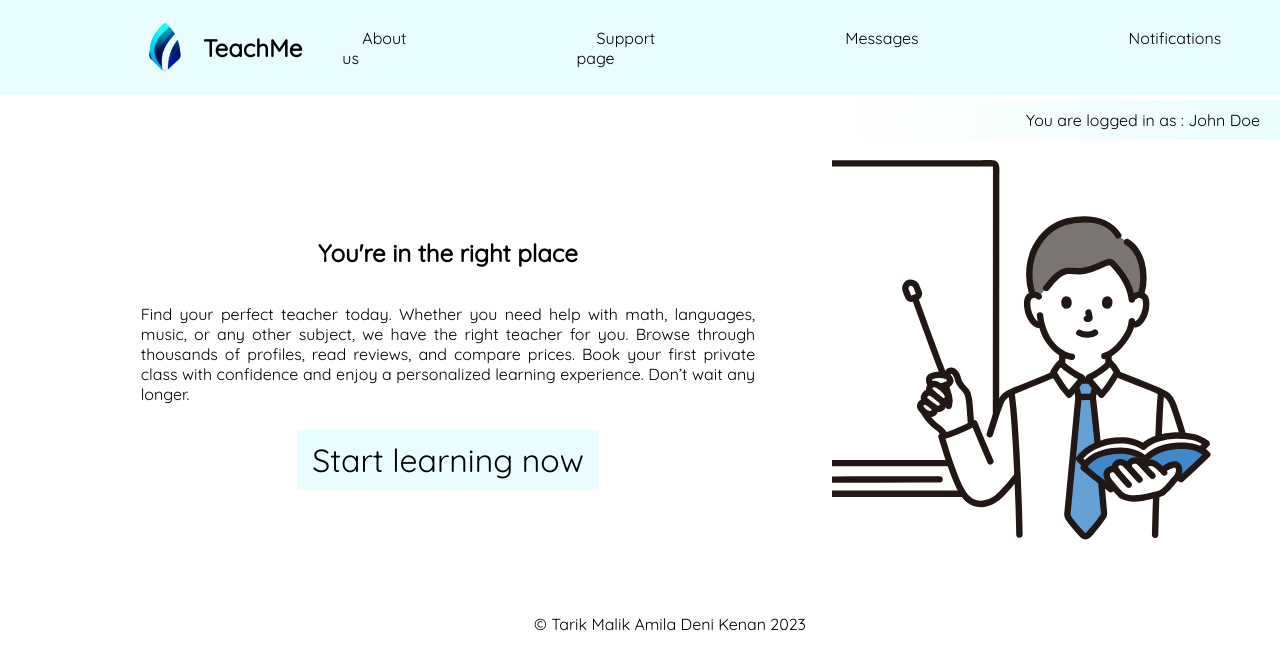
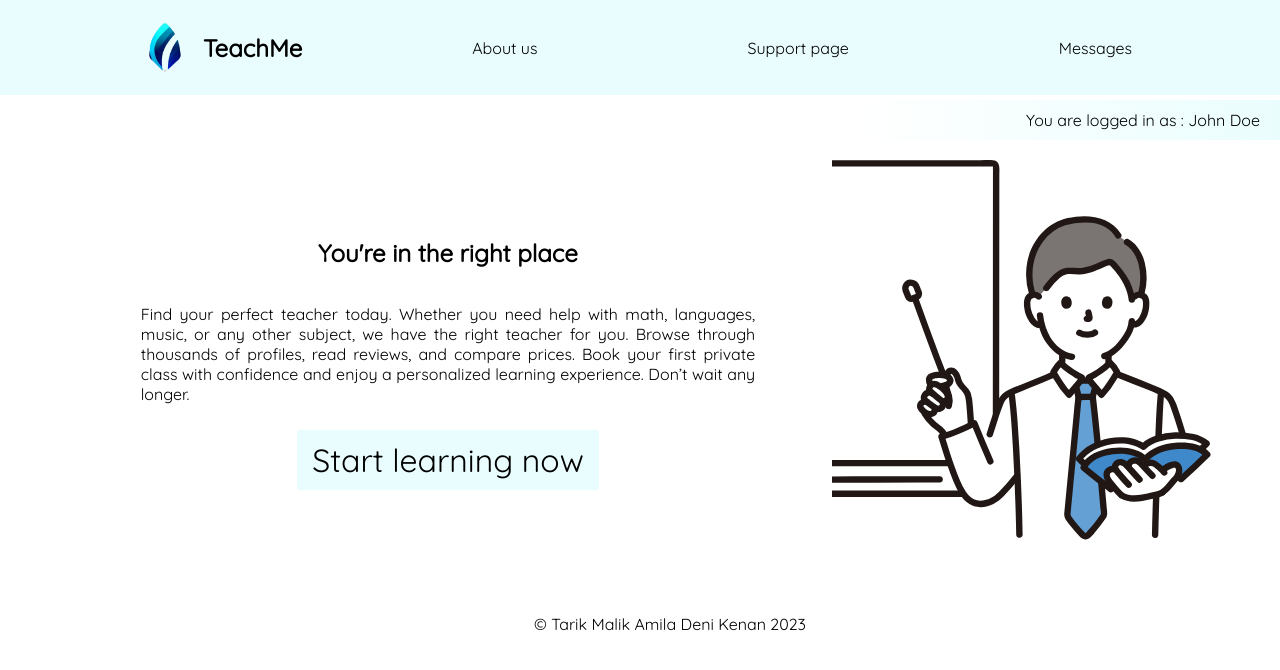
Before and after one commit to kenanjahicc/learning-app-frontend, an Angular app: page / in a window 1280 px wide. Shown: the top 670 px of the page. Built offline with nearby package versions, Linux system fonts and the light colour scheme.

Commit message:
remove notification link on homepage

```diff
--- a/src/app/navigation/navigation.component.html
+++ b/src/app/navigation/navigation.component.html
@@ -10,7 +10,6 @@
             <li><a >About us</a></li>
             <li><a >Support page</a></li>
             <li><a [routerLink]="['/messages']"> Messages</a></li>
-          <li><a [routerLink]="['/notifications']"> Notifications</a></li>
         </ul>
     </div>
 </nav>
```
